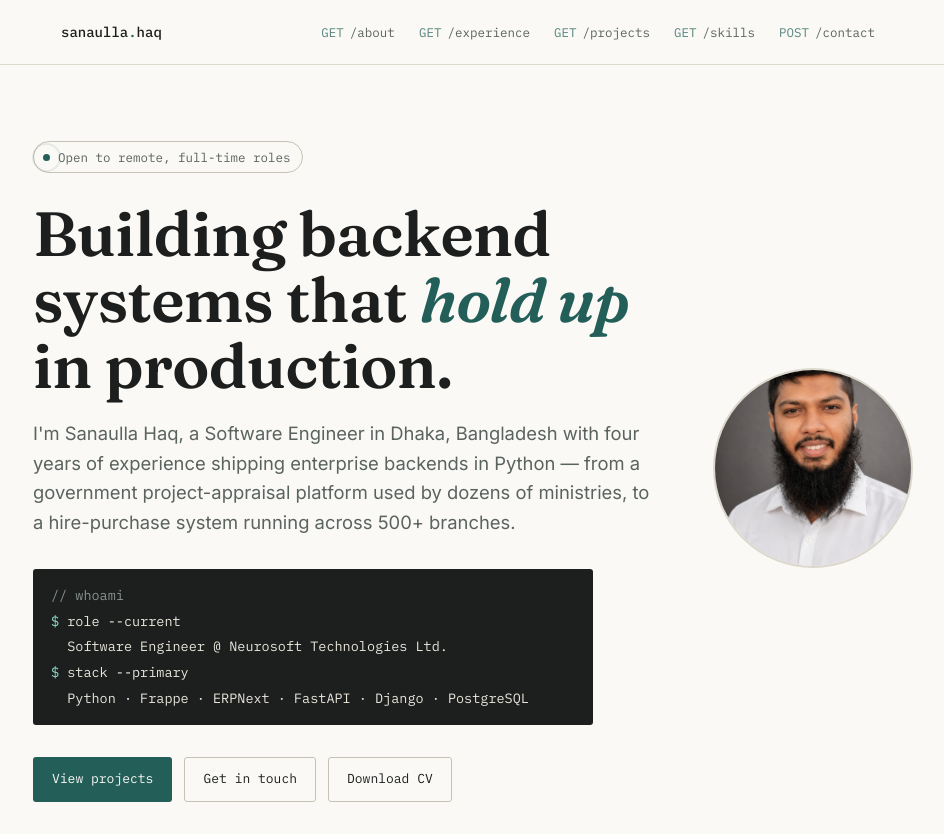
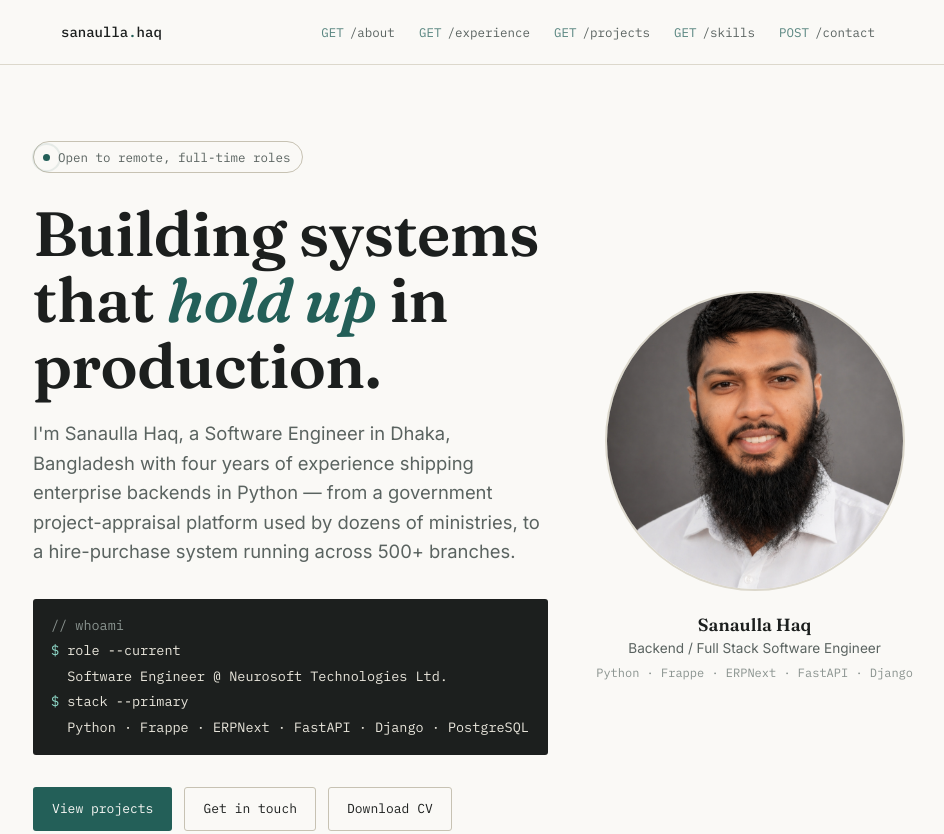
Before and after one commit to sanaullahaq/sanaullahaq.github.io, a website: page index.html in a window 1280 px wide. Shown: the top 834 px of the page, without its empty margins (167-1111 px from the left). Drawn offline with Linux system fonts and the light colour scheme.

Commit message:
Add JSON-LD structured data and photo caption
- JSON-LD Person schema in <head> for SEO (name, title, links, skills)
- Photo caption below headshot showing name, role, and tech stack
- Complementary to the hero bio text

```diff
--- a/index.html
+++ b/index.html
@@ -5,6 +5,32 @@
 <meta name="viewport" content="width=device-width, initial-scale=1.0" />
 <title>Sanaulla Haq — Software Engineer</title>
 <meta name="description" content="Sanaulla Haq — Backend / Full Stack Software Engineer specializing in Python, Frappe, ERPNext, FastAPI and Django. Based in Dhaka, Bangladesh. Open to remote, full-time roles." />
+
+<script type="application/ld+json">
+{
+  "@context": "https://schema.org",
+  "@type": "Person",
+  "name": "Sanaulla Haq",
+  "jobTitle": "Software Engineer",
+  "url": "https://sanaullahaq.github.io",
+  "email": "sanaullahaq01@gmail.com",
+  "image": "IMG_20260423_121314.png",
+  "address": {
+    "@type": "PostalAddress",
+    "addressLocality": "Dhaka",
+    "addressCountry": "BD"
+  },
+  "sameAs": [
+    "https://www.linkedin.com/in/sanaulla-haq-325a6a174/",
+    "https://github.com/sanaullahaq",
+    "https://x.com/sanaullahaq01",
+    "https://www.facebook.com/sanstana01",
+    "https://www.upwork.com/freelancers/~01fa7f0400df42988b",
+    "https://scholar.google.com/citations?hl=en&authuser=1&user=yadwf_MAAAAJ"
+  ],
+  "knowsAbout": ["Python", "Frappe", "ERPNext", "FastAPI", "Django", "PostgreSQL", "REST APIs"]
+}
+</script>
 
 <link rel="preconnect" href="https://fonts.googleapis.com">
 <link rel="preconnect" href="https://fonts.gstatic.com" crossorigin>
@@ -34,7 +60,7 @@
     <div class="hero-content">
       <div class="hero-status"><span class="pulse"></span> Open to remote, full-time roles</div>
 
-      <h1 class="hero-title">Building backend systems that <em>hold up</em> in production.</h1>
+      <h1 class="hero-title">Building systems that <em>hold up</em> in production.</h1>
 
       <p class="hero-lede">
         I'm Sanaulla Haq, a Software Engineer in Dhaka, Bangladesh with four years of
@@ -59,6 +85,11 @@
     </div>
     <div class="hero-photo">
       <img src="IMG_20260423_121314.png" alt="Sanaulla Haq" />
+      <div class="hero-photo-caption">
+        <strong>Sanaulla Haq</strong>
+        Backend / Full Stack Software Engineer
+        <span>Python · Frappe · ERPNext · FastAPI · Django</span>
+      </div>
     </div>
   </section>
 
--- a/styles.css
+++ b/styles.css
@@ -161,14 +161,39 @@ nav.routes a:hover {
 
 .hero-photo {
   flex-shrink: 0;
+  text-align: center;
 }
 
 .hero-photo img {
-  width: 200px;
-  height: 200px;
+  width: 300px;
+  height: 300px;
   border-radius: 50%;
   object-fit: cover;
+  object-position: center 10%;
   border: 2px solid var(--rule);
+}
+
+.hero-photo-caption {
+  margin-top: 14px;
+  font-size: 0.85rem;
+  color: var(--ink-soft);
+  line-height: 1.5;
+}
+
+.hero-photo-caption strong {
+  display: block;
+  color: var(--ink);
+  font-family: var(--font-display);
+  font-weight: 600;
+  font-size: 1.1rem;
+}
+
+.hero-photo-caption span {
+  display: block;
+  font-family: var(--font-mono);
+  font-size: 0.75rem;
+  color: var(--ink-faint);
+  margin-top: 5px;
 }
 
 .hero-status {
```
